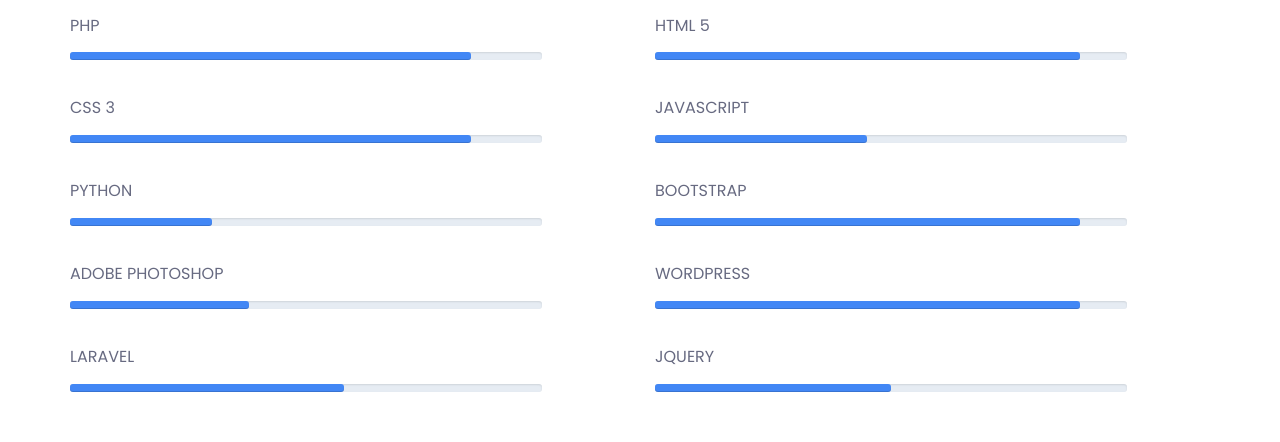
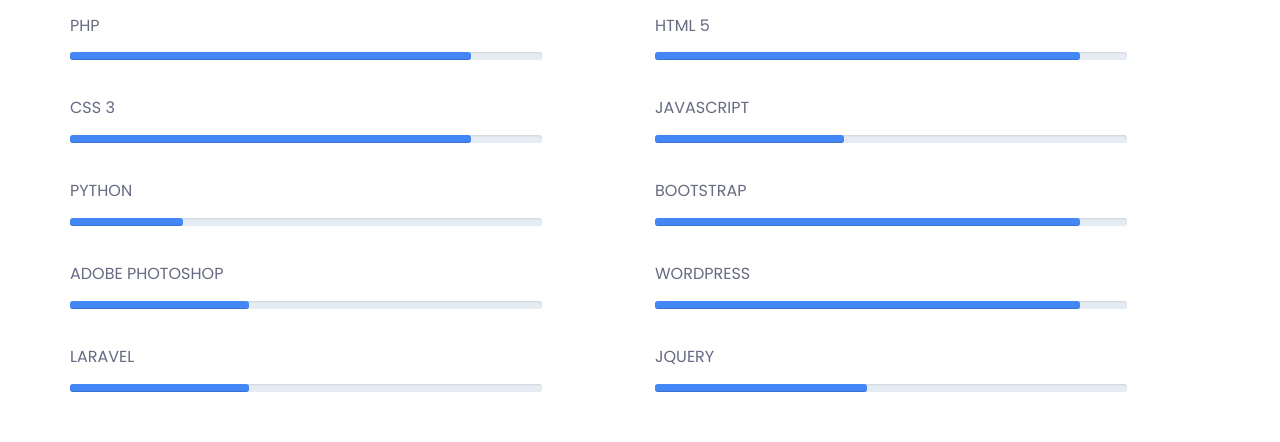
Before and after one commit to iJosef/josef, a plain HTML site: page index.html in a window 1280 px wide. Shown: the part 2960-3402 px from the top of the page. Drawn offline with nearby package versions, Linux system fonts and the light colour scheme.

Commit message:
Update index.html

```diff
--- a/index.html
+++ b/index.html
@@ -6,13 +6,17 @@
     <meta charset="utf-8">
     <meta http-equiv="X-UA-Compatible" content="IE=edge">
     <meta name="viewport" content="width=device-width, initial-scale=1">
-    <!-- The above 3 meta tags *must* come first in the head; any other head content must come *after* these tags -->
+	<meta name="author" content="Joseph Emeruwa">
+    <meta name="description" content="I am the web developer that produces high quality responsive websites and exceptional user experience.">
+    <meta name="keywords" content="web developer, coder, websites, website, software engineering, programmer, freelancer, developer, backend">
+    <link rel="cannonical" href="https://josephemeruwa.netlify.com//">
+    <!-- The meta tags *must* come first in the head; any other head content must come *after* these tags -->
 
     <!--font-family-->
     <link href="https://fonts.googleapis.com/css?family=Poppins:100,200,300,400,500,600,700,800,900&amp;subset=devanagari,latin-ext" rel="stylesheet">
 
     <!-- title of site -->
-    <title>Joseph Emeruwa</title>
+    <title>Joseph Emeruwa | Web Developer</title>
 
     <!-- For favicon png -->
     <link rel="shortcut icon" type="image/icon" href="assets/logo/favicon.png" />
@@ -112,7 +116,7 @@
                     <div class="header-text">
                         <h2>hi <span>,</span> i am <br> Joseph <br> Emeruwa <span>.</span> </h2>
                         <p>Full-stack developer and UI/UX Developer</p>
-                        <a href="assets/download/Emeruwa Joseph CV.pdf" download>download resume</a>
+                        <a href="assets/download/Joseph-Emeruwa-CV1.pdf" download>download resume</a>
                     </div>
                     <!--/.header-text-->
                 </div>
@@ -440,7 +444,7 @@
                                 <span class="progressText">python</span>
                                 <div class="single-progress-txt">
                                     <div class="progress ">
-                                        <div class="progress-bar" role="progressbar" aria-valuenow="30" aria-valuemin="10" aria-valuemax="100" style="">
+                                        <div class="progress-bar" role="progressbar" aria-valuenow="24" aria-valuemin="10" aria-valuemax="100" style="">
 
                                         </div>
                                     </div>
@@ -464,7 +468,7 @@
                                 <span class="progressText">laravel</span>
                                 <div class="single-progress-txt">
                                     <div class="progress ">
-                                        <div class="progress-bar" role="progressbar" aria-valuenow="58" aria-valuemin="10" aria-valuemax="100" style="">
+                                        <div class="progress-bar" role="progressbar" aria-valuenow="38" aria-valuemin="10" aria-valuemax="100" style="">
 
                                         </div>
                                     </div>
@@ -492,7 +496,7 @@
                                 <span class="progressText">javascript</span>
                                 <div class="single-progress-txt">
                                     <div class="progress ">
-                                        <div class="progress-bar" role="progressbar" aria-valuenow="45" aria-valuemin="10" aria-valuemax="100" style="">
+                                        <div class="progress-bar" role="progressbar" aria-valuenow="40" aria-valuemin="10" aria-valuemax="100" style="">
 
                                         </div>
                                     </div>
@@ -528,7 +532,7 @@
                                 <span class="progressText"> jQuery</span>
                                 <div class="single-progress-txt">
                                     <div class="progress ">
-                                        <div class="progress-bar" role="progressbar" aria-valuenow="50" aria-valuemin="10" aria-valuemax="100" style="">
+                                        <div class="progress-bar" role="progressbar" aria-valuenow="45" aria-valuemin="10" aria-valuemax="100" style="">
 
                                         </div>
                                     </div>
```
